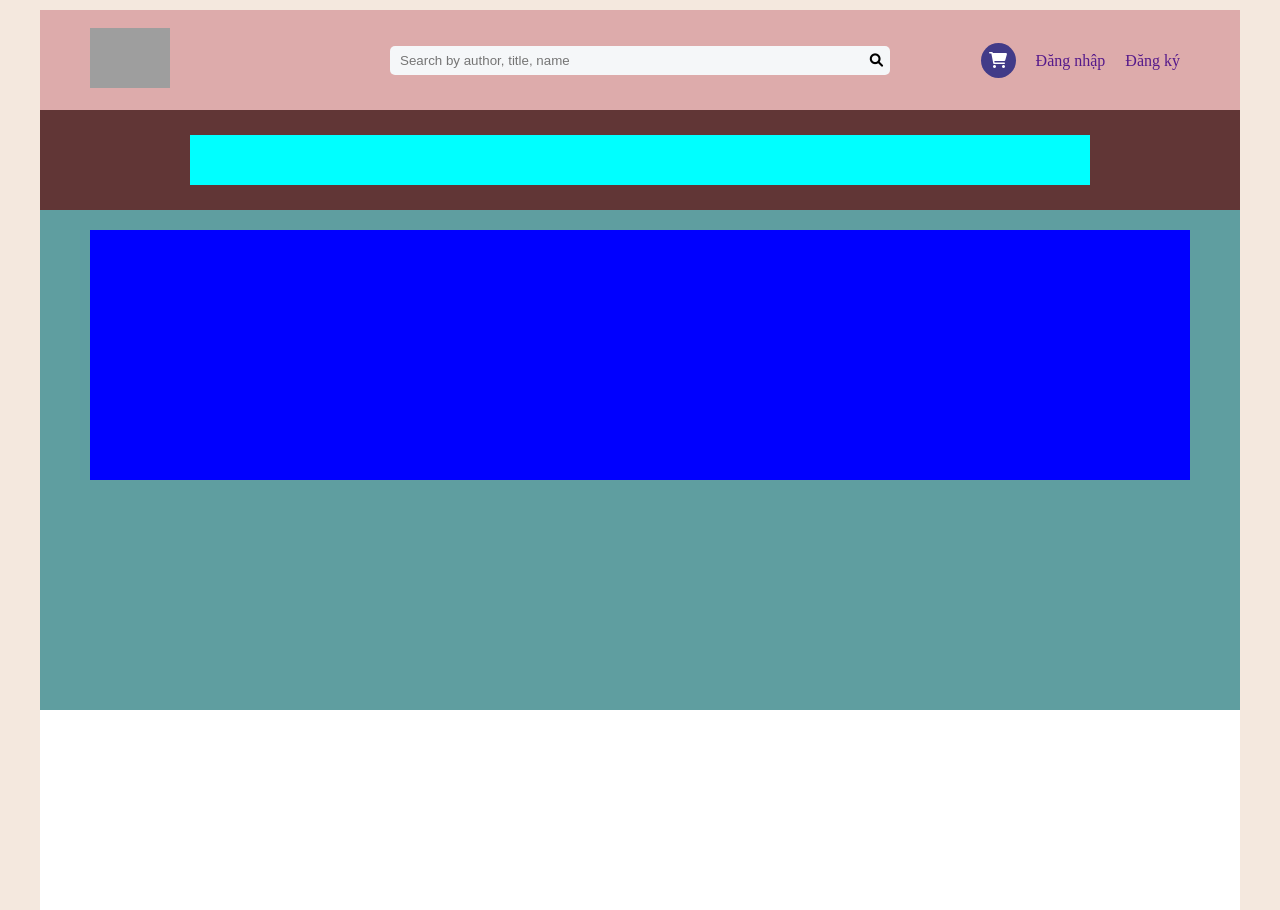
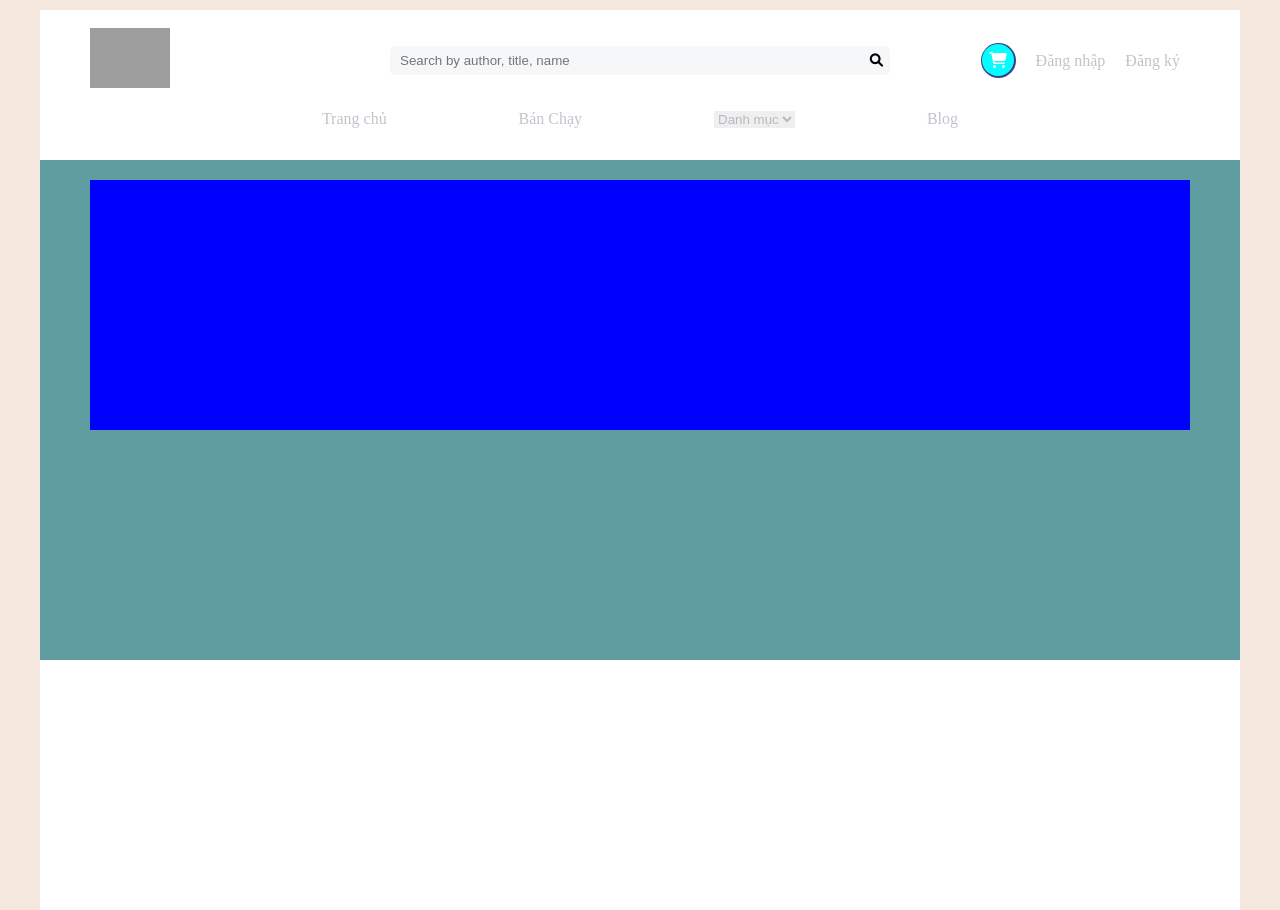
Before and after one commit to lamloi1109/WebBanSach, a plain HTML site: page client/index.html in a window 1280 px wide. Drawn offline with Linux system fonts and the light colour scheme; grey boxes are pictures that could not be loaded.

Commit message:
CSS Header Bottom

```diff
--- a/client/CSS/style.css
+++ b/client/CSS/style.css
@@ -1,5 +1,10 @@
 /* Reset CSS */
 *{
+    padding: 0;
+    margin: 0;
+    box-sizing: border-box;
+}
+*::after, *::before{
     padding: 0;
     margin: 0;
     box-sizing: border-box;
@@ -16,9 +21,10 @@ body{
     background-color: white;
     margin: 10px auto;
 }
+/*HEADER*/
 .page__header{
-    height: 200px;
-    background-color: rgb(221, 171, 171);
+    height: 150px;
+    /* background-color: rgb(221, 171, 171); */
     display: flex;
     flex-direction: column;
 }
@@ -37,20 +43,25 @@ body{
     height: 50px;
     /* background-color: rgb(223, 181, 181); */
 }
+
 .header-top-left,.header-top-mid,.header-top-right{
     display: flex;
     align-items: center;
 }
+
 .header-top-left, .header-top-right{
     width: 25%;
     margin: 0 50px;
 }
+
 .header-top-mid{
     width: 50%;
 }
+
 .header-top-left img{
     width: 80px;
 }
+
 .header-top-mid--search{
     width: 100%;
     background-color: #F5F7F9;
@@ -69,6 +80,7 @@ body{
     padding-left: 10px;
 
 }
+
 .header-top-mid--search form button{
     padding: 2px;
     margin: 5px;
@@ -76,6 +88,7 @@ body{
     border: none;
     cursor: pointer;
 }
+
 .header-top-right{
     display: flex;
     align-items: baseline;
@@ -86,6 +99,7 @@ body{
     margin: 10px;
     text-decoration: none;
 }
+
 .header-top-right a:nth-child(1){
     width: 35px;
     height: 35px;
@@ -95,22 +109,86 @@ body{
     display: flex;
     justify-content: center;
     align-items: center;
+    position: relative;
+    z-index: 1;
+    overflow: hidden;
 }
+
+.header-top-right a:nth-child(1)::after{
+    content: "";
+    width: 90%;
+    height: 90%;
+    background-color: aqua;
+    position: absolute;
+    border-radius: 50px;
+    z-index: -1;
+    transition: all 0.7s ease-in-out;
+}
+
+
 .page__header-bottom{
     width: 1200px;
-    height: 100px;
-    background-color: rgb(97, 54, 54);
+    /* height: 100px; */
+    /* background-color: rgb(97, 54, 54); */
     display: flex;
     justify-content: center;
     align-items: center;
 }
+
 .header-bottom__nav{
     width: 900px;
-    height: 50px;
-    background-color: aqua;
-    padding: 20px;
+    /* height: 50px; */
+    /* background-color: aqua; */
 }
 
+.header-bottom__nav--list{
+    display: flex;
+    justify-content: space-evenly;
+    align-items: baseline;
+    list-style: none;
+}
+
+.header-bottom__nav--item a, .header-top-right a:nth-child(n+2), select {
+    color: #C0C5CB;
+    text-decoration: none;
+    position: relative;
+}
+
+.header-bottom__nav--item a::after, .header-top-right a:nth-child(n+2)::after{
+    content: "";
+    width: 0%;
+    height: 3px;
+    background-color: #413B88;
+    position: absolute;
+    left: 0;
+    bottom: -6px;
+    transition: all 0.5s ease;
+}
+
+select{
+    border: none;
+    outline: none;
+    color: #B3BAC1;
+}
+
+/*Hover Effect*/
+.header-top-right a:nth-child(1):hover::after {
+    transform: translateX(50px);
+}
+.header-bottom__nav--item a:hover,  .header-top-right a:nth-child(n+2):hover, select:hover {
+    color: #6C67A3;
+}
+.header-bottom__nav--item a:hover::after, .header-top-right a:nth-child(n+2):hover::after{
+    width: 100%;
+}
+/*Active */
+.active{
+    color: #6C67A3 !important;
+}
+a.active::after{
+    width: 100%;
+}
+/*Main*/
 .page__main{
     width: 1200px;
     height: 500px;
--- /dev/null
+++ b/client/JS/script.js
@@ -0,0 +1,13 @@
+const items = document.querySelectorAll(".header-bottom__nav--item a");
+
+items.forEach(item => {
+    item.addEventListener('click',function(){
+        removeClass();
+        item.classList.add('active');
+    });
+});
+const removeClass = function(){
+    items.forEach(item => {
+        item.classList.remove('active');
+    });
+}
--- a/client/index.html
+++ b/client/index.html
@@ -47,7 +47,25 @@
           </div>
         </div>
         <div class="page__header-bottom">
-          <div class="header-bottom__nav"></div>
+          <div class="header-bottom__nav">
+            <ul class="header-bottom__nav--list">
+              <li class="header-bottom__nav--item">
+                <a href="#">Trang chủ</a>
+              </li>
+              <li class="header-bottom__nav--item">
+                <a href="#">Bán Chạy</a>
+              </li>
+              <li class="header-bottom__nav--item">
+                <select name="category" id="">
+                  <option value="">Danh mục</option>
+                </select>
+              </li>
+              <li class="header-bottom__nav--item">
+                <a href="#">Blog</a>
+              </li>
+              </li>
+            </ul>
+          </div>
         </div>
       </div>
       <div class="page__main">
@@ -57,4 +75,5 @@
       <div class="page__bottom"></div>
     </div>
   </body>
+  <script src="./JS/script.js"></script>
 </html>
```
